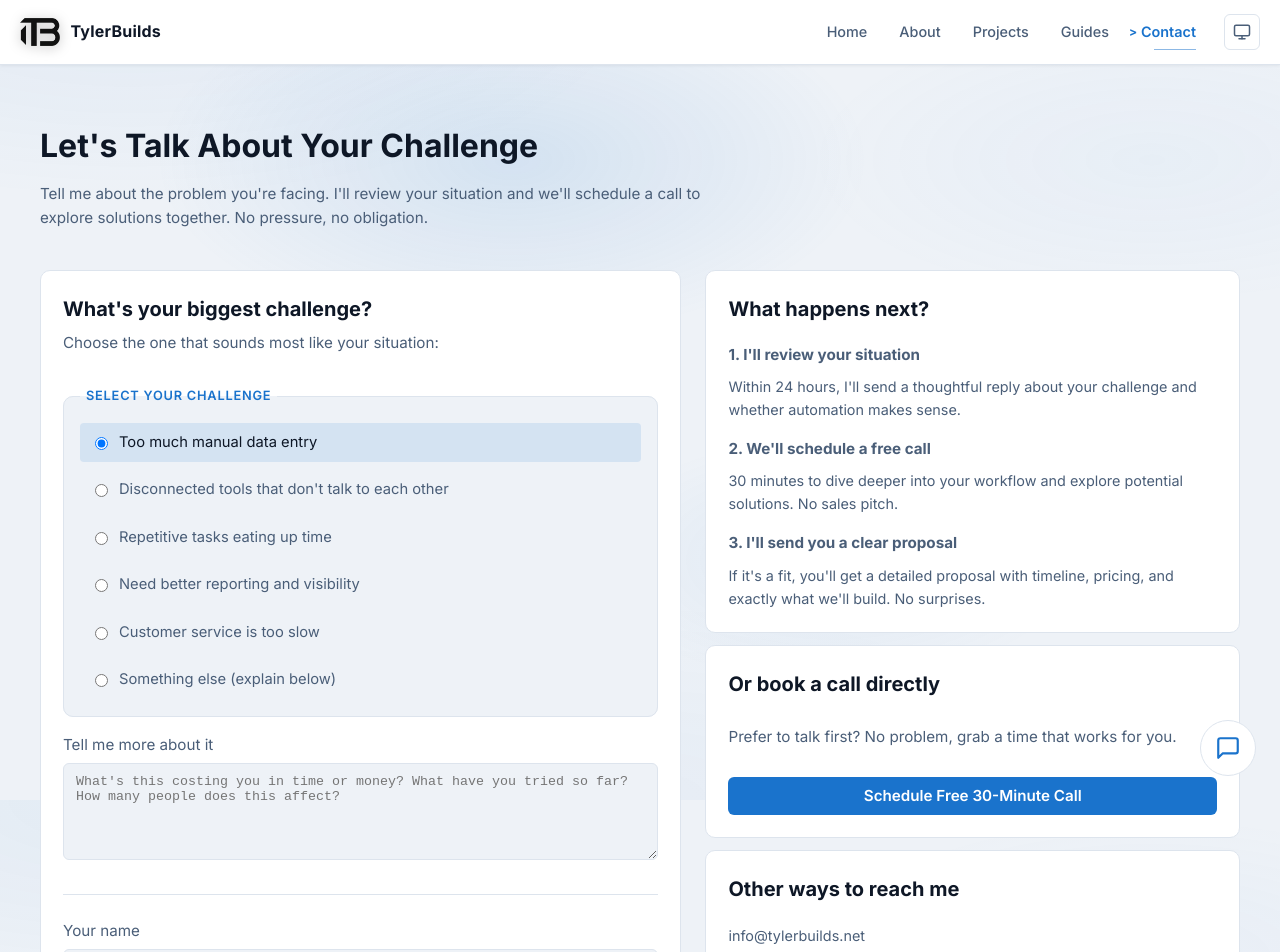
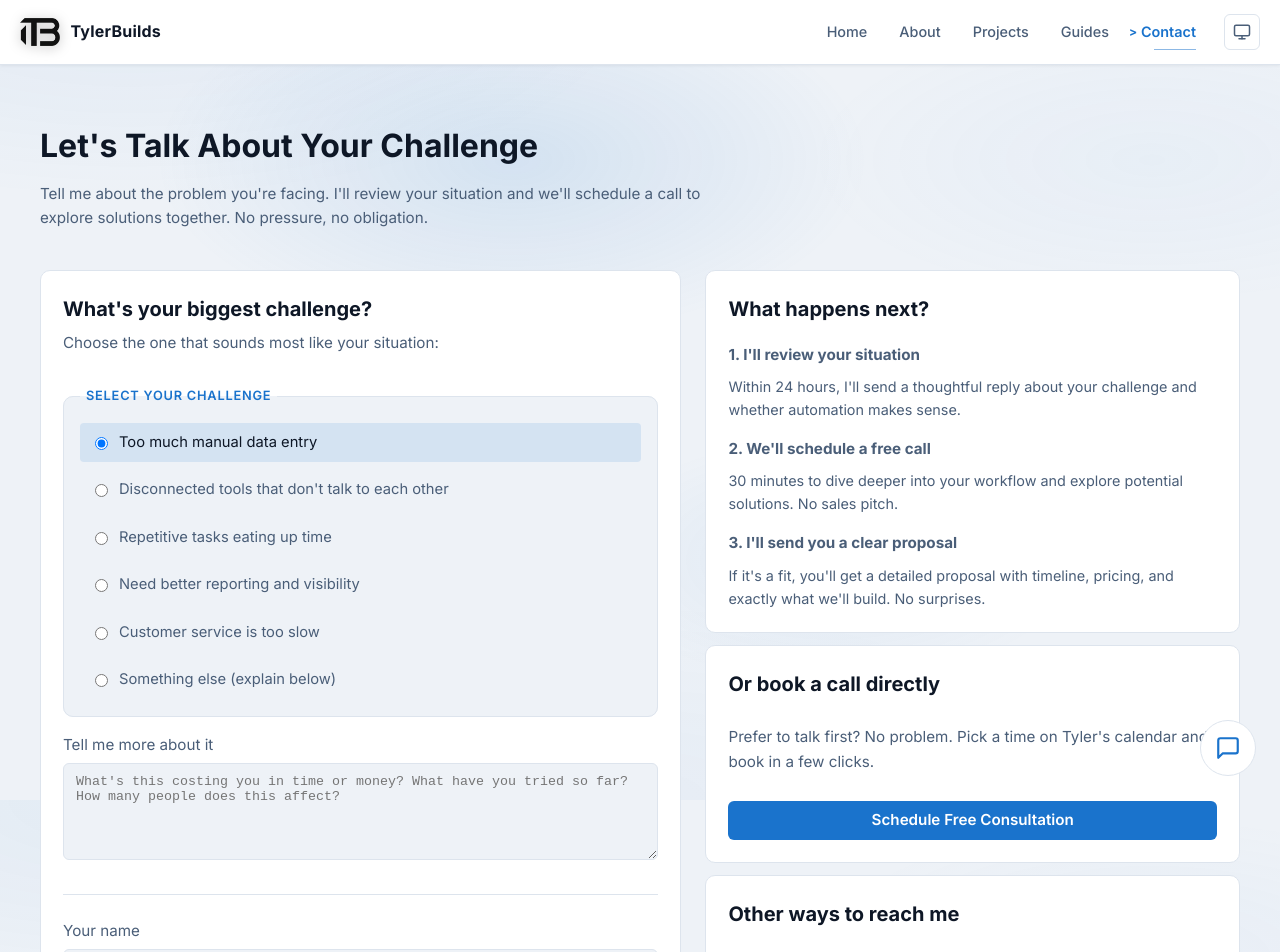
Before and after one commit to TylerBuilds-Official/TylerBuildsNetReact, a React (Vite) app: page /contact in a window 1280 px wide. Shown: the top 952 px of the page. Built offline with nearby package versions, Linux system fonts and the light colour scheme.

Commit message:
Rerouted to schedule.tylerbuilds.net and removed all calnendly references.

```diff
--- a/src/layout/footer.tsx
+++ b/src/layout/footer.tsx
@@ -24,6 +24,7 @@ const Footer: React.FC = () => {
           <div className="footer-connect">
             <span className="footer-nav-heading">Connect</span>
             <a href="mailto:info@tylerbuilds.net">info@tylerbuilds.net</a>
+            <a href="https://schedule.tylerbuilds.net" target="_blank" rel="noreferrer">Schedule a Call</a>
             <a href="https://portfolio.tylerbuilds.net" target="_blank" rel="noreferrer">Developer Portfolio</a>
             <a href="https://github.com/tylerbuilds-official" target="_blank" rel="noreferrer">GitHub</a>
             <a href="https://www.linkedin.com/in/tyler-emery-15a612396/" target="_blank" rel="noreferrer">LinkedIn</a>
--- a/src/pages/contact.tsx
+++ b/src/pages/contact.tsx
@@ -1,6 +1,6 @@
 import React, { useState } from "react";
 
-const CALENDAR_URL = "https://calendly.com/tylere-tylerbuilds/project-meeting-15-minutes?hide_gdpr_banner=1&background_color=12161b&text_color=5aa9ff&primary_color=5aa9ff";
+const SCHEDULE_URL = "https://schedule.tylerbuilds.net";
 
 const Contact: React.FC = () => {
   const [status, setStatus] = useState<string | null>(null);
@@ -244,9 +244,9 @@ const Contact: React.FC = () => {
           <div className="card reveal">
             <div className="stacked">
               <h3>Or book a call directly</h3>
-              <p className="muted">Prefer to talk first? No problem, grab a time that works for you.</p>
-              <a className="btn primary" href={CALENDAR_URL} target="_blank" rel="noreferrer">
-                Schedule Free 30-Minute Call
+              <p className="muted">Prefer to talk first? No problem. Pick a time on Tyler's calendar and book in a few clicks.</p>
+              <a className="btn primary" href={SCHEDULE_URL} target="_blank" rel="noreferrer">
+                Schedule Free Consultation
               </a>
             </div>
           </div>
```
Also changed, not shown: src/components/GlobalUtilCalendarMeetup.tsx (+3 -31 lines).
